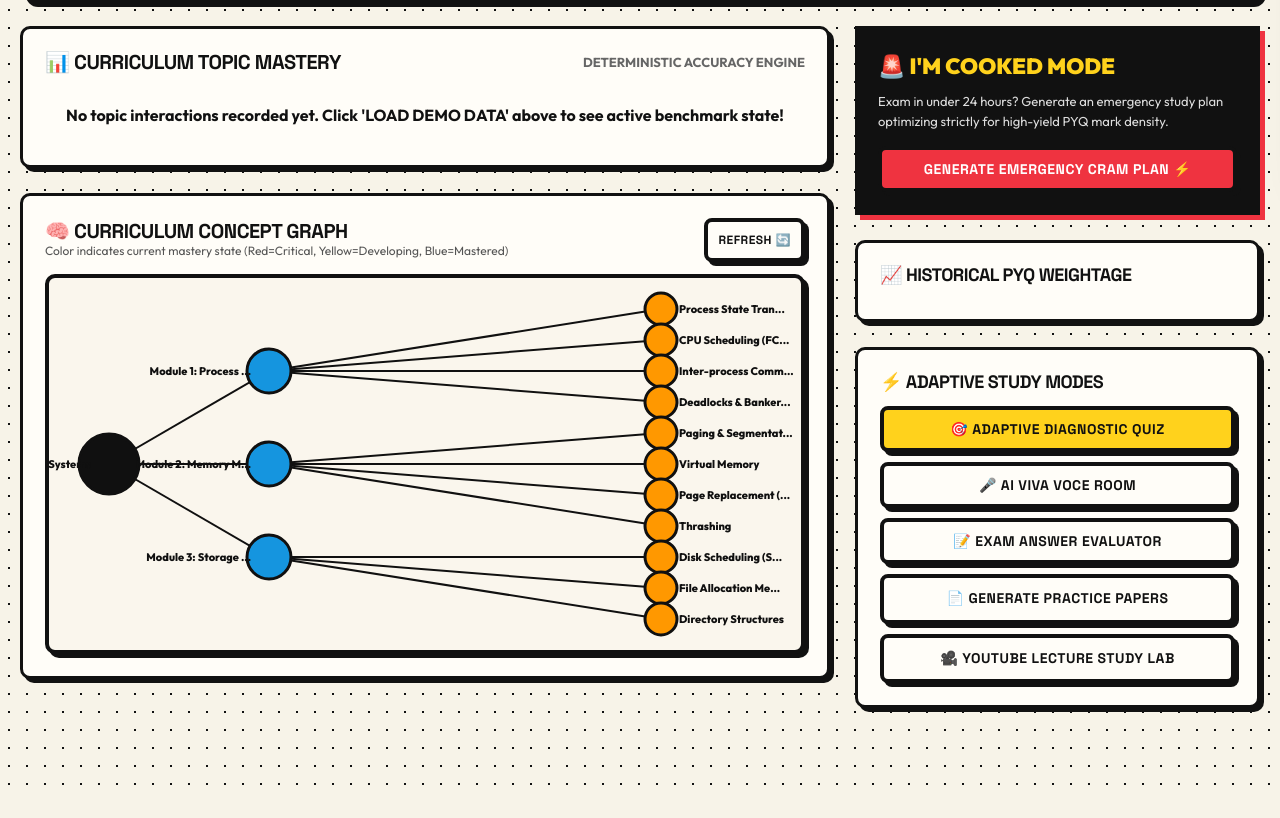
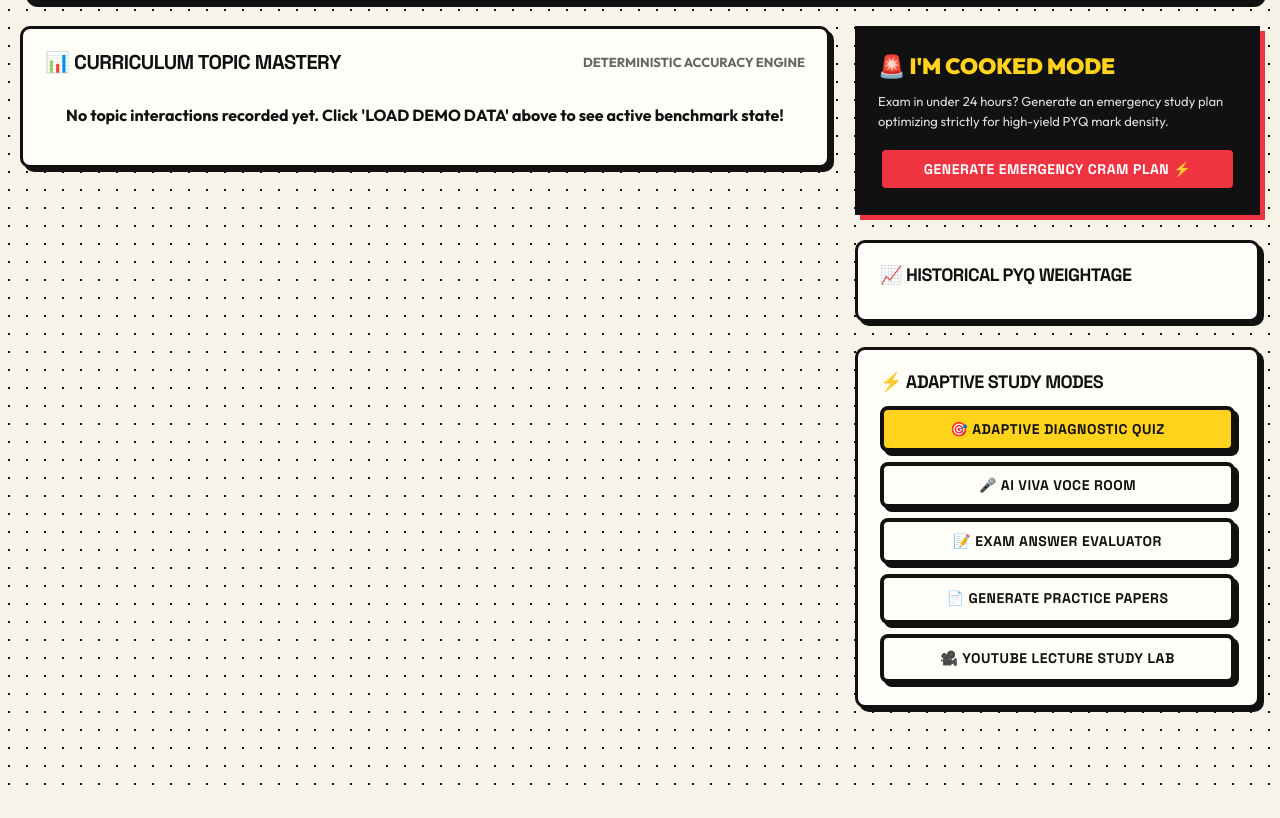
Before and after one commit to asmitsaw/abhyasAI, a Flask app: page /dashboard in a window 1280 px wide. Shown: the part 613-1431 px from the top of the page. Run offline with Flask 3, Linux system fonts and the light colour scheme; data that the repository does not hold is empty.

Commit message:
feat: improve adaptive quiz persistence and error handling; enhance study planner topic selection; update dashboard layout and scripts

```diff
--- a/services/study_planner_service.py
+++ b/services/study_planner_service.py
@@ -191,11 +191,21 @@ class StudyPlannerService:
         topics_to_cram = ranked[:4] if ranked else []
         if not topics_to_cram:
             topics_to_cram = [
-                {"topic": "Deadlock Handling (Banker's Algorithm)", "total_marks": 20, "mastery_score": 0},
-                {"topic": "Paging & Page Replacement (FIFO/LRU)", "total_marks": 20, "mastery_score": 0},
-                {"topic": "CPU Scheduling (FCFS, Round Robin)", "total_marks": 15, "mastery_score": 0},
-                {"topic": "Process Synchronization (Semaphores)", "total_marks": 15, "mastery_score": 0}
-            ]
+                {
+                    "topic": item["topic_name"],
+                    "total_marks": 0,
+                    "mastery_score": item.get("mastery_score", 0),
+                    "mastery_band": item.get("mastery_band", "Critical"),
+                }
+                for item in mastery_data.get("topics", [])
+            ][:4]
+        if not topics_to_cram:
+            topics_to_cram = [{
+                "topic": f"{subject_name} core concepts",
+                "total_marks": 0,
+                "mastery_score": 0,
+                "mastery_band": "Critical",
+            }]
 
         per_topic_time = study_pool // len(topics_to_cram)
 
@@ -205,7 +215,12 @@ class StudyPlannerService:
                 "topic": item["topic"],
                 "duration_minutes": per_topic_time,
                 "strategy": "High-Yield Cram: Focus on definitions, diagrams, and standard 5-10 mark steps.",
-                "why": f"Historically accounts for significant marks ({item.get('total_marks', 'High')} marks) with low current mastery."
+                "why": (
+                    f"Historically accounts for {item.get('total_marks', 0)} uploaded PYQ marks "
+                    f"with low current mastery."
+                    if item.get("total_marks", 0)
+                    else "No uploaded PYQ evidence is available yet; start with this topic and build evidence."
+                )
             })
 
         schedule.append({
--- a/templates/dashboard.html
+++ b/templates/dashboard.html
@@ -219,7 +219,7 @@
         <!-- MAIN TWO-COLUMN WORKSPACE -->
         <div class="dash-grid">
 
-            <!-- LEFT COLUMN: TOPIC MASTERY & CONCEPT GRAPH -->
+            <!-- LEFT COLUMN: TOPIC MASTERY -->
             <div>
                 <!-- TOPIC MASTERY HEATMAP -->
                 <div class="stat-card" style="margin-bottom: 25px;">
@@ -234,22 +234,6 @@
                     </div>
                 </div>
 
-                <!-- INTERACTIVE KNOWLEDGE GRAPH -->
-                <div class="stat-card">
-                    <div style="display: flex; justify-content: space-between; align-items: center; margin-bottom: 12px;">
-                        <div>
-                            <h3 style="margin: 0; font-size: 20px; font-weight: 900;">🧠 CURRICULUM CONCEPT GRAPH</h3>
-                            <div style="font-size: 12px; color: #555;">Color indicates current mastery state (Red=Critical, Yellow=Developing, Blue=Mastered)</div>
-                        </div>
-                        <button class="comic-button white" style="padding: 4px 10px; font-size: 12px;" onclick="loadConceptGraph()">
-                            REFRESH 🔄
-                        </button>
-                    </div>
-
-                    <div class="graph-viewport" id="graph-container">
-                        <svg id="concept-svg" width="100%" height="100%"></svg>
-                    </div>
-                </div>
             </div>
 
             <!-- RIGHT COLUMN: PYQ INTELLIGENCE & QUICK MODES -->
@@ -571,7 +555,8 @@
 
     <!-- SCRIPTS -->
     <script>
-        let currentSubject = "Operating Systems";
+        const subjectFromUrl = new URLSearchParams(window.location.search).get("subject");
+        let currentSubject = subjectFromUrl || localStorage.getItem("abhyas_subject") || "My Subject";
         let activeAdaptiveSessionId = null;
         let activeVivaSessionId = null;
 
@@ -643,7 +628,6 @@
                 `).join("");
             }
 
-            loadConceptGraph();
         }
 
         async function triggerSeedDemo() {
@@ -656,91 +640,6 @@
                 }
             } catch (err) {
                 alert("Failed to seed demo data: " + err);
-            }
-        }
-
-        // --- CONCEPT GRAPH RENDERING ---
-        async function loadConceptGraph() {
-            try {
-                const res = await fetch(`/api/graph/${encodeURIComponent(currentSubject)}`);
-                const json = await res.json();
-                if (!json.success || !json.data.graph) return;
-
-                const svg = document.getElementById("concept-svg");
-                svg.innerHTML = "";
-
-                const graph = json.data.graph;
-                const nodes = graph.nodes;
-                const links = graph.links;
-
-                // Layout nodes across tiers: Root (left), Modules (middle), Topics (right)
-                const width = svg.clientWidth || 600;
-                const height = svg.clientHeight || 360;
-
-                nodes.forEach((node, i) => {
-                    if (node.type === "SUBJECT") {
-                        node.x = 60;
-                        node.y = height / 2;
-                    } else if (node.type === "MODULE") {
-                        node.x = 220;
-                        const modNodes = nodes.filter(n => n.type === "MODULE");
-                        const idx = modNodes.indexOf(node);
-                        node.y = (height / (modNodes.length + 1)) * (idx + 1);
-                    } else {
-                        node.x = width - 140;
-                        const topNodes = nodes.filter(n => n.type === "TOPIC");
-                        const idx = topNodes.indexOf(node);
-                        node.y = (height / (topNodes.length + 1)) * (idx + 1);
-                    }
-                });
-
-                // Draw links
-                links.forEach(link => {
-                    const src = nodes.find(n => n.id === link.source);
-                    const tgt = nodes.find(n => n.id === link.target);
-                    if (src && tgt) {
-                        const line = document.createElementNS("http://www.w3.org/2000/svg", "line");
-                        line.setAttribute("x1", src.x);
-                        line.setAttribute("y1", src.y);
-                        line.setAttribute("x2", tgt.x);
-                        line.setAttribute("y2", tgt.y);
-                        line.setAttribute("stroke", "#101010");
-                        line.setAttribute("stroke-width", "2");
-                        line.setAttribute("stroke-dasharray", link.relationship === "PREREQUISITE_OF" ? "4" : "0");
-                        svg.appendChild(line);
-                    }
-                });
-
-                // Draw nodes
-                nodes.forEach(node => {
-                    const g = document.createElementNS("http://www.w3.org/2000/svg", "g");
-                    g.style.cursor = "pointer";
-                    g.onclick = () => alert(`Topic: ${node.label}\nCurrent Mastery: ${node.mastery_score}%\nBand: ${node.mastery_band || 'Core'}`);
-
-                    const circle = document.createElementNS("http://www.w3.org/2000/svg", "circle");
-                    circle.setAttribute("cx", node.x);
-                    circle.setAttribute("cy", node.y);
-                    circle.setAttribute("r", node.size || 14);
-                    circle.setAttribute("fill", node.color || "#ffd91a");
-                    circle.setAttribute("stroke", "#101010");
-                    circle.setAttribute("stroke-width", "3");
-                    g.appendChild(circle);
-
-                    const text = document.createElementNS("http://www.w3.org/2000/svg", "text");
-                    text.setAttribute("x", node.x + (node.type === "TOPIC" ? 18 : -18));
-                    text.setAttribute("y", node.y + 4);
-                    text.setAttribute("text-anchor", node.type === "TOPIC" ? "start" : "end");
-                    text.setAttribute("font-size", "11");
-                    text.setAttribute("font-weight", "800");
-                    text.setAttribute("fill", "#101010");
-                    text.textContent = node.label.length > 20 ? node.label.slice(0, 18) + '...' : node.label;
-                    g.appendChild(text);
-
-                    svg.appendChild(g);
-                });
-
-            } catch (e) {
-                console.error("Concept graph render error:", e);
             }
         }
 
@@ -778,23 +677,19 @@
                 body: "Every uploaded previous year question paper is parsed, vectorized into ChromaDB, and scored for empirical historical frequency, marks weightage, and Bloom taxonomy depth. No fabricated exam predictions."
             },
             {
-                title: "3. INTERACTIVE KNOWLEDGE GRAPH",
-                body: "A living DAG of curriculum modules, topics, and concepts. Edges represent strict prerequisite dependencies. Color coding updates in real time as your mastery rises from Red (Critical) to Blue (Mastered)."
-            },
-            {
-                title: "4. WHAT SHOULD I STUDY NOW?",
+                title: "3. WHAT SHOULD I STUDY NOW?",
                 body: "The core decision engine: solves student decision paralysis by calculating the exact highest-yield topic and session length (e.g. 25 min) based on low mastery × high historical exam weight."
             },
             {
-                title: "5. ADAPTIVE DIAGNOSTIC QUIZ",
+                title: "4. ADAPTIVE DIAGNOSTIC QUIZ",
                 body: "Tests student ability with live difficulty scaling (Easy → Medium → Hard). Every answer updates student mastery bands dynamically using our deterministic mastery service."
             },
             {
-                title: "6. AI VIVA VOCE ARENA",
+                title: "5. AI VIVA VOCE ARENA",
                 body: "A full-screen oral defense simulator featuring 3 examiner personas (Professor, Strict Examiner, Friendly Mentor), speech recognition, and adaptive follow-up probing."
             },
             {
-                title: "7. ANSWER EVALUATOR & EXAM ANSWER MODE",
+                title: "6. ANSWER EVALUATOR & EXAM ANSWER MODE",
                 body: "Evaluates student written answers on Content, Structure, Technical Accuracy, and Completeness, or generates 2/5/10/15 mark calibrated topper answers with diagrams."
             }
         ];
@@ -901,6 +796,9 @@
                     })
                 });
                 const json = await res.json();
+                if (!res.ok || !json.success || !json.data) {
+                    throw new Error(json.error || "The emergency plan could not be generated.");
+                }
                 const plan = json.data;
                 const resultBox = document.getElementById("cooked-plan-result");
                 resultBox.style.display = "block";
@@ -919,7 +817,9 @@
                     </div>
                 `;
             } catch (err) {
-                alert("Error generating emergency plan: " + err);
+                document.getElementById("cooked-plan-result").style.display = "block";
+                document.getElementById("cooked-plan-result").textContent =
+                    "Could not generate the plan: " + err.message;
             } finally {
                 btn.textContent = "CREATE EMERGENCY PLAN 💥";
                 btn.disabled = false;
```
Also changed, not shown: services/adaptive_quiz_service.py (+21 -2 lines).
